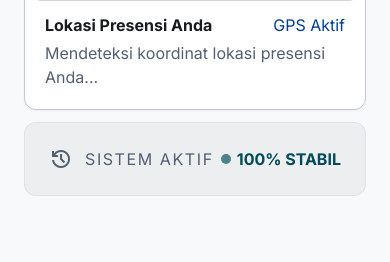
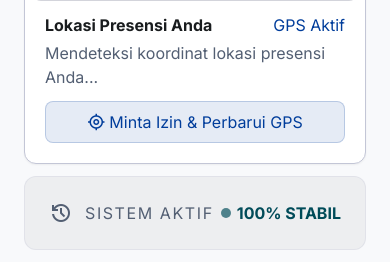
Before and after one commit to JamaludinNNN/Hris_ock, a Django app: page /presensi/ in a window 390 px wide. Shown: the part 1931-2193 px from the top of the page. Before the commit the page ends 2127 px from the top, so only its background shows below. Run offline with Django 5.2, Linux system fonts and the light colour scheme; a user stored in the database is signed in; data comes from the database, SQL or seed files in the repository; some libraries are stand-ins or nearby versions.

Commit message:
“PembaruanGPSmobileterbaru”

```diff
--- a/templates/presensi/presensi.html
+++ b/templates/presensi/presensi.html
@@ -447,6 +447,10 @@
                             <span class="font-label-sm text-primary" id="office-radius">GPS Aktif</span>
                         </div>
                         <p class="font-body-sm text-secondary leading-tight" id="live-distance-details">Mendeteksi koordinat lokasi presensi Anda...</p>
+                        <button type="button" onclick="forceGPSRequest()" class="mt-sm w-full py-2 bg-primary/10 text-primary font-label-md rounded-lg hover:bg-primary/20 active:bg-primary/30 transition-colors flex items-center justify-center gap-xs border border-primary/20">
+                            <span class="material-symbols-outlined text-[18px]">my_location</span>
+                            Minta Izin & Perbarui GPS
+                        </button>
                     </div>
                 </div>
 
@@ -1599,3 +1603,11 @@
 </script>
 </body>
 </html>
+<script>
+    function forceGPSRequest() {
+        showToast('Meminta ulang izin GPS ke perangkat...', 'info', 'gps_request', 3000);
+        if (typeof trackUserLocation === 'function') {
+            trackUserLocation();
+        }
+    }
+</script>
```
Also changed, not shown: start_lt.py (added, +12 -0 lines), 2 other files.
